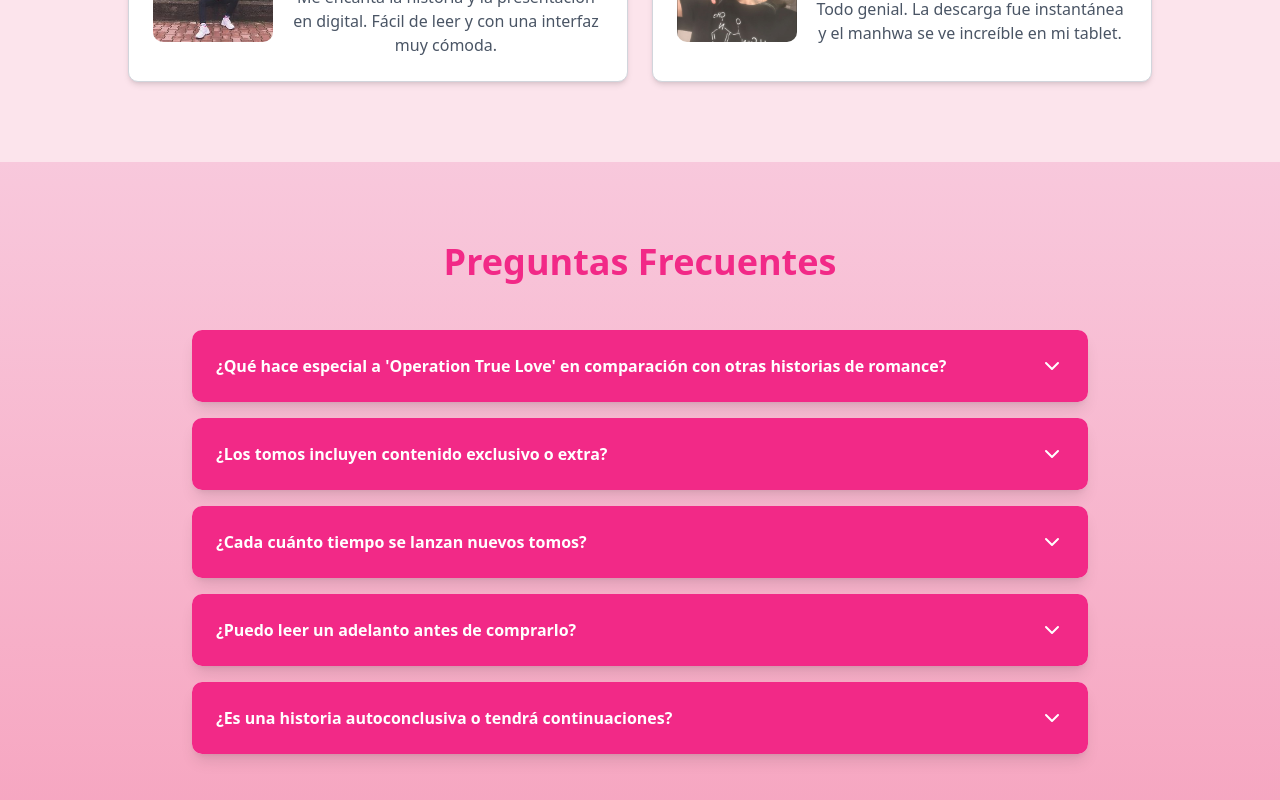
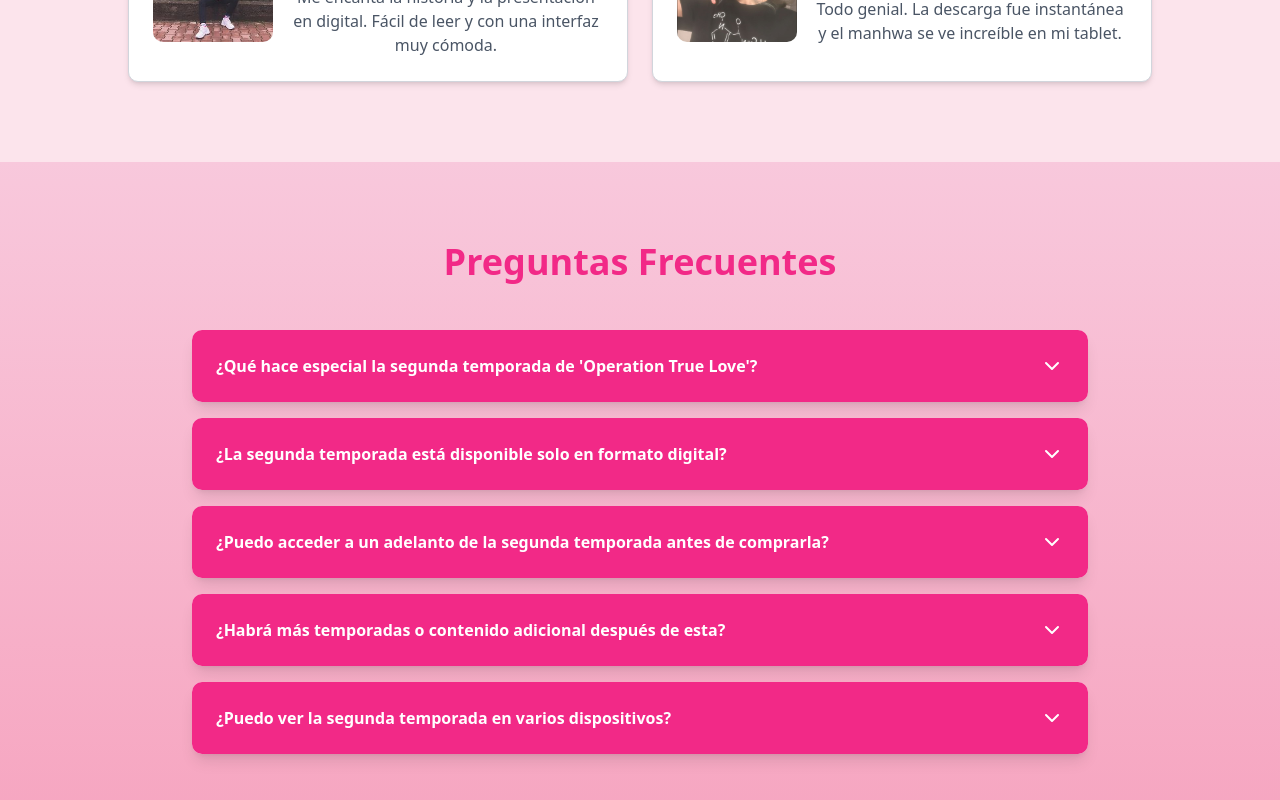
Before and after one commit to AlexsandraRoldan/My-landing, a Next.js app: page / in a window 1280 px wide. Shown: the part 3624-4424 px from the top of the page. Built offline with nearby package versions, Linux system fonts and the light colour scheme.

Commit message:
feat: agregar preguntas frecuentes para la segunda temporada digital de 'Operation True Love'

```diff
--- a/src/app/page.tsx
+++ b/src/app/page.tsx
@@ -12,30 +12,31 @@ import { ChevronUp, ChevronDown } from "lucide-react";
 const faqs = [
   {
     id: 1,
-    question: "¿Qué hace especial a 'Operation True Love' en comparación con otras historias de romance?",
-    answer: "Esta historia se destaca por su narrativa profunda, ilustraciones detalladas y giros inesperados que mantienen a los lectores enganchados.",
+    question: "¿Qué hace especial la segunda temporada de 'Operation True Love'?",
+    answer: "La segunda temporada profundiza más en los personajes y presenta giros inesperados que mantendrán a los fans cautivados.",
   },
   {
     id: 2,
-    question: "¿Los tomos incluyen contenido exclusivo o extra?",
-    answer: "Sí, algunos tomos tienen ilustraciones inéditas, escenas extendidas y notas del autor.",
+    question: "¿La segunda temporada está disponible solo en formato digital?",
+    answer: "Sí, la segunda temporada de 'Operation True Love' está disponible exclusivamente en formato digital.",
   },
   {
     id: 3,
-    question: "¿Cada cuánto tiempo se lanzan nuevos tomos?",
-    answer: "Los lanzamientos varían, pero generalmente cada 6 meses se publica un nuevo tomo.",
+    question: "¿Puedo acceder a un adelanto de la segunda temporada antes de comprarla?",
+    answer: "Sí, puedes encontrar un adelanto gratuito en nuestra página oficial antes de realizar tu compra.",
   },
   {
     id: 4,
-    question: "¿Puedo leer un adelanto antes de comprarlo?",
-    answer: "Sí, puedes encontrar una vista previa gratuita en nuestra página oficial.",
+    question: "¿Habrá más temporadas o contenido adicional después de esta?",
+    answer: "Estamos considerando posibles continuaciones y contenido adicional, pero por el momento nos enfocamos en esta temporada.",
   },
   {
     id: 5,
-    question: "¿Es una historia autoconclusiva o tendrá continuaciones?",
-    answer: "Actualmente la historia principal está cerrada, pero hay planes para spin-offs y contenido adicional.",
+    question: "¿Puedo ver la segunda temporada en varios dispositivos?",
+    answer: "Sí, el contenido digital está disponible para ver en múltiples dispositivos compatibles.",
   },
 ];
+
 export default function LandingPage() {
   const [currentBook, setCurrentBook] = useState(0);
   const [isPaused, setIsPaused] = useState(false);
```
